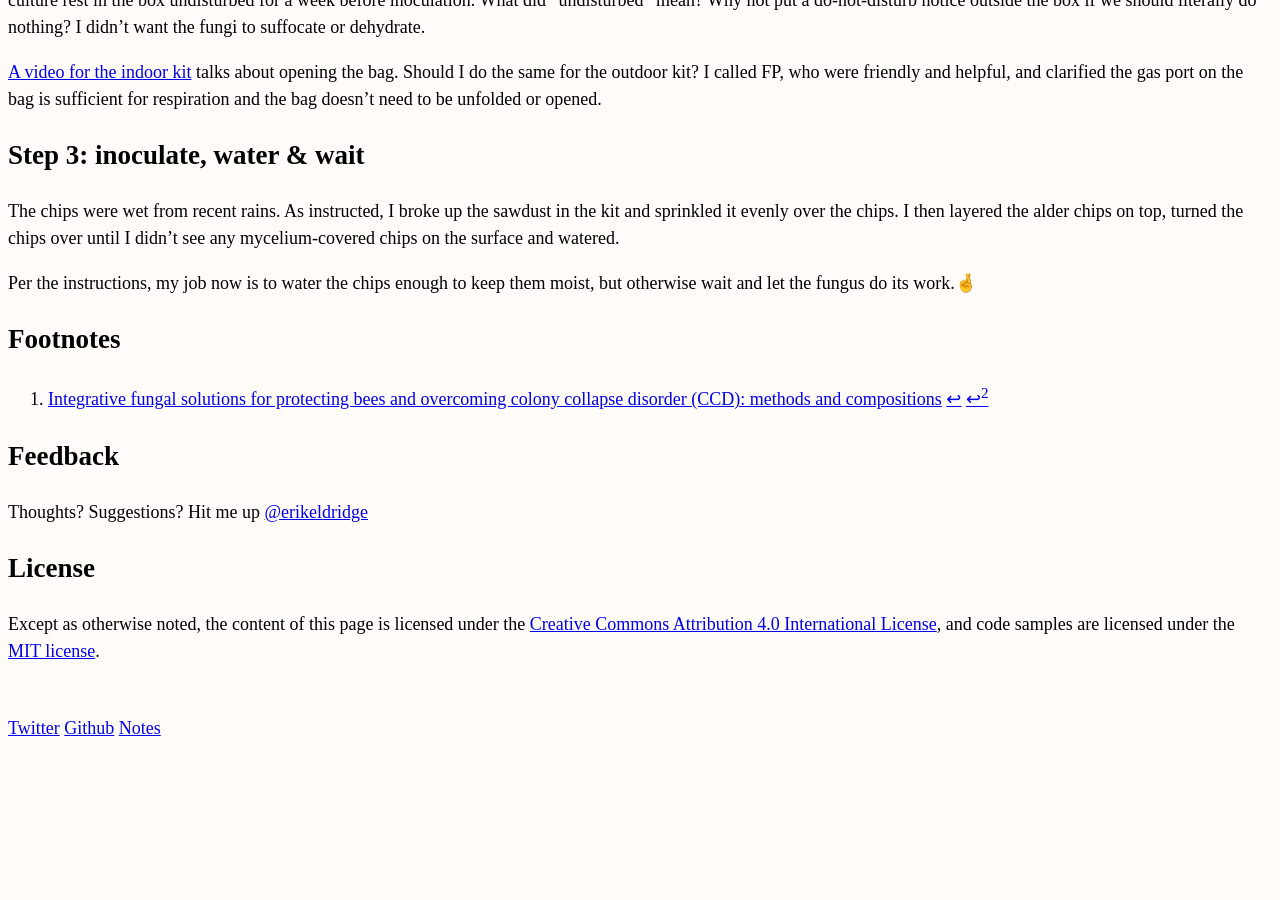
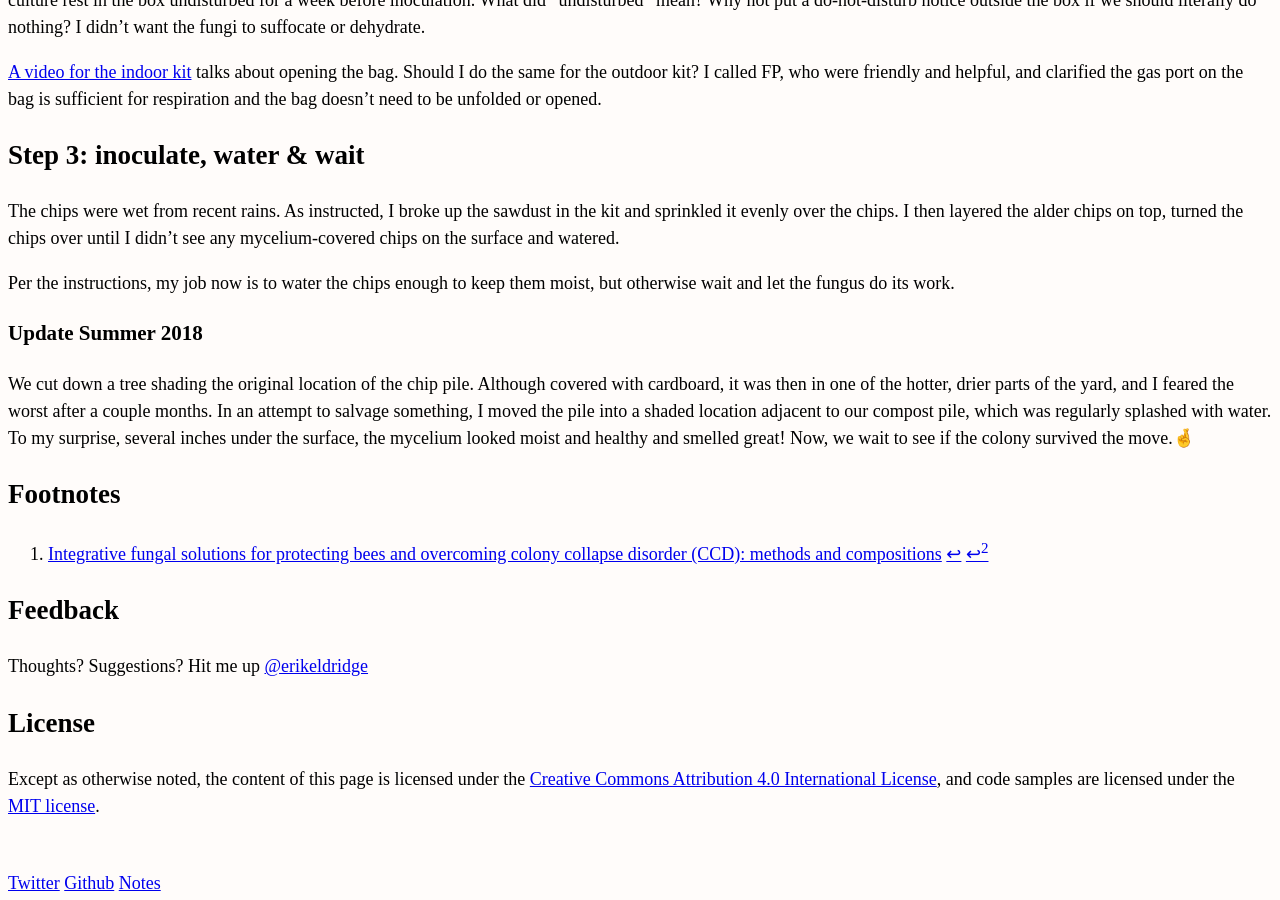
Before and after one commit to erikeldridge/erikeldridge.github.com, a Jekyll site: the page built from _posts/2018-01-28-growing-mushrooms.md, in a window 1280 px wide and 900 px high, scrolled down 1259 px. Built offline with Jekyll 4.4.1, drawn with Linux system fonts in a browser that asks for light colours; nearby versions of some CDN libraries; before the commit the page ends 2004 px from its top, so only the background shows below that.

Commit message:
Document move of chip pile

```diff
--- a/_posts/2018-01-28-growing-mushrooms.md
+++ b/_posts/2018-01-28-growing-mushrooms.md
@@ -46,7 +46,11 @@ The kit arrived in a box with a sticker on the side stating it contained live cu
 
 The chips were wet from recent rains. As instructed, I broke up the sawdust in the kit and sprinkled it evenly over the chips. I then layered the alder chips on top, turned the chips over until I didn't see any mycelium-covered chips on the surface and watered.
 
-Per the instructions, my job now is to water the chips enough to keep them moist, but otherwise wait and let the fungus do its work.🤞
+Per the instructions, my job now is to water the chips enough to keep them moist, but otherwise wait and let the fungus do its work.
+
+### Update Summer 2018
+
+We cut down a tree shading the original location of the chip pile. Although covered with cardboard, it was then in one of the hotter, drier parts of the yard, and I feared the worst after a couple months. In an attempt to salvage something, I moved the pile into a shaded location adjacent to our compost pile, which was regularly splashed with water. To my surprise, several inches under the surface, the mycelium looked moist and healthy and smelled great! Now, we wait to see if the colony survived the move.🤞
 
 ## Footnotes
 
```
